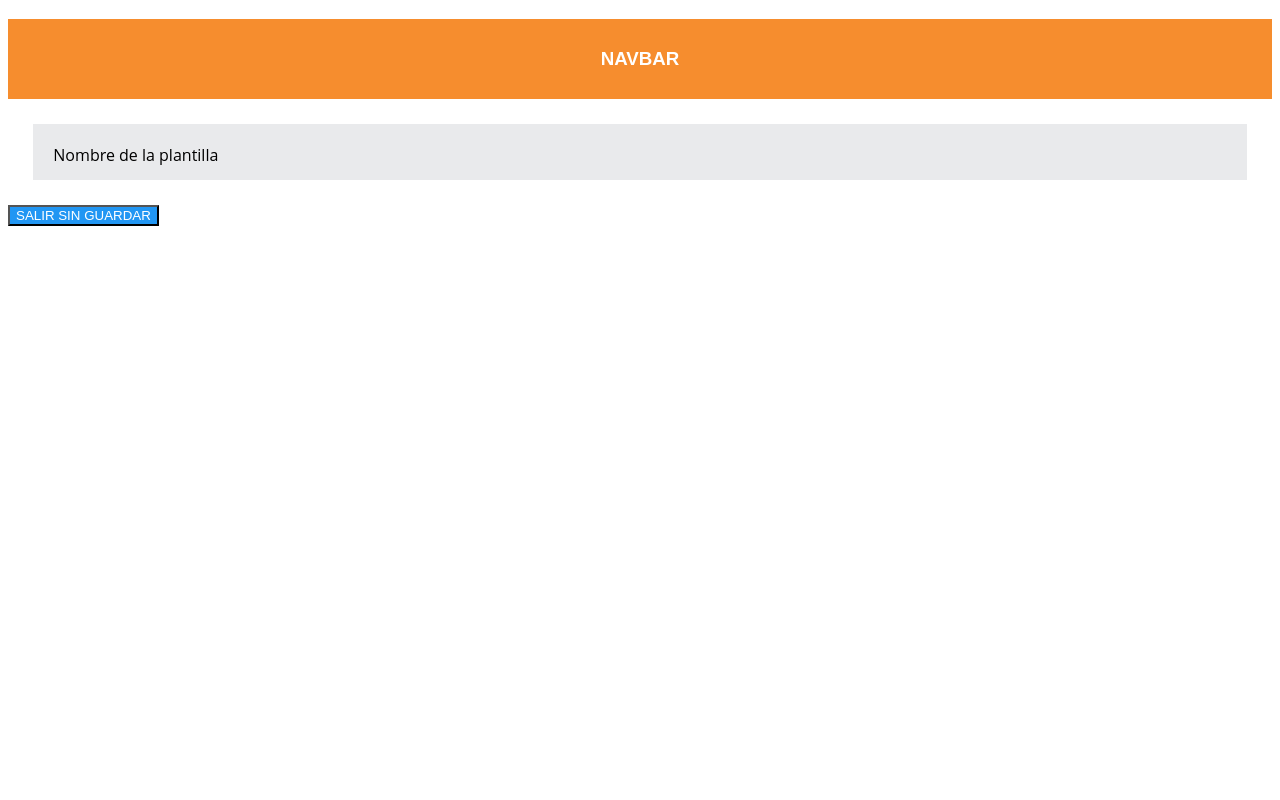
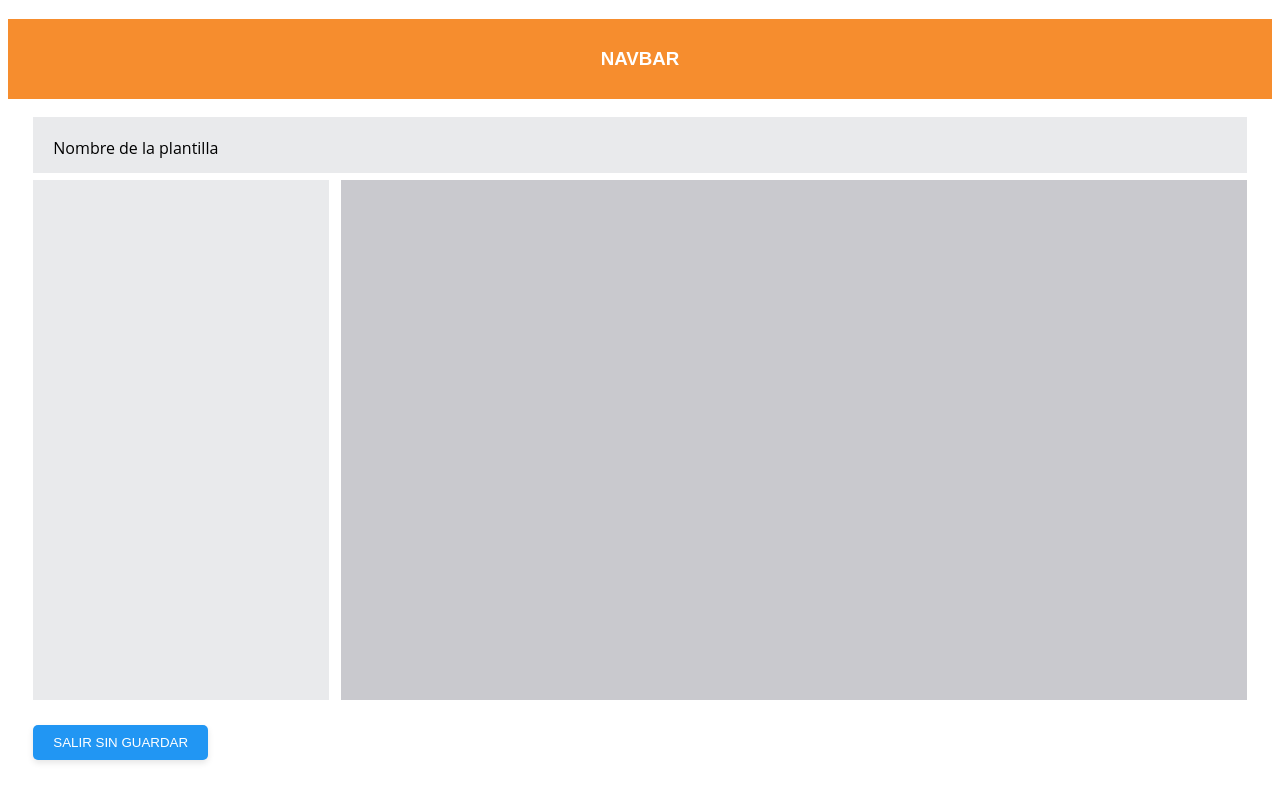
Before and after one commit to elenalope/pdf-generator-cohispania, a React (Vite) app in the folder client/: page /document in a window 1280 px wide. Built offline with nearby package versions, Linux system fonts and the light colour scheme.

Commit message:
feat(Document):styles document

```diff
--- a/client/src/pages/document/Document.css
+++ b/client/src/pages/document/Document.css
@@ -1,12 +1,39 @@
 .template-name {
     background-color: #E9EAEC;
     height: 2vh;
-    margin: 2%;
+    margin-left: 2%;
+    margin-right: 2%;
     padding: 20px;
     font-family: 'Open Sans', sans-serif;
+}
+
+.document-body {
+    display: flex;
+    margin-left: 2%;
+    margin-right: 2%;
+    margin-top: 0.5%;
+}
+
+.option-list {
+    background-color: #E9EAEC;
+    height: 65vh;
+    width: 50vh;
+}
+
+.pdf-background {
+    height: 65vh;
+    width: 153vh;
+    background-color: #C9C9CE;
+    margin-left: 1%;
 }
 
 .exit-button {
     background-color: #2196F3;
     color: white;
+    margin: 2%;
+    padding: 10px 20px;
+    border: none;
+    border-radius: 5px;
+    box-shadow: 0px 3px 6px rgba(0, 0, 0, 0.1);
+    cursor: pointer;
 }
--- a/client/src/pages/document/Document.jsx
+++ b/client/src/pages/document/Document.jsx
@@ -4,8 +4,10 @@ function Document() {
   return (
     <>
     <div className='template-name'>Nombre de la plantilla</div>
-    <div className='option-list'></div>
-    <div className='pdf-background'></div>
+    <div className='document-body'>
+      <div className='option-list'></div>
+      <div className='pdf-background'></div>
+    </div>
     <button className='exit-button'>SALIR SIN GUARDAR</button>
     </>
   )
```
